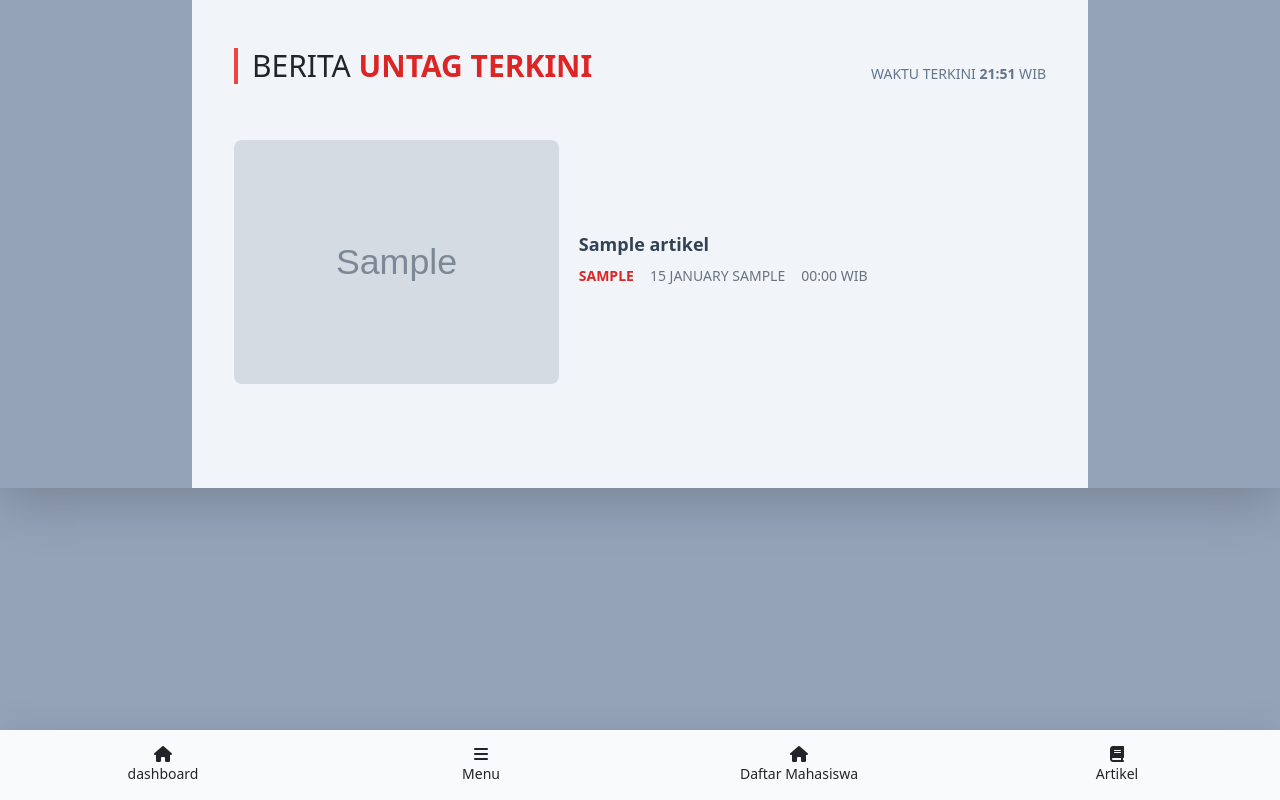
After one commit to Dlabsign/sistem-informasi-untag-admin-page, a PHP site: page /artikel/artikelpage.php in a window 1280 px wide. The commit adds this page. Run offline with PHP 8.4, Linux system fonts and the light colour scheme; tables that the repository leaves empty or names only in its code hold one stand-in row (values such as "Sample post"); grey boxes marked "Sample" are stand-in pictures; some libraries are stand-ins or nearby versions.

Commit message:
#5_update_view_artikel

```diff
--- /dev/null
+++ b/artikel/artikelpage.php
@@ -0,0 +1,102 @@
+<?php
+require "../koneksi.php";
+
+$artikel = "SELECT * FROM tbl_artikel";
+$tampil_artikel = mysqli_query($conn, $artikel);
+
+?>
+
+
+<!DOCTYPE html>
+<html lang="en">
+
+<head>
+  <meta charset="UTF-8" />
+  <meta name="viewport" content="width=device-width, initial-scale=1.0" />
+  <title>Artikel Untag Surabaya</title>
+  <link href="https://cdn.jsdelivr.net/npm/bootstrap@5.3.3/dist/css/bootstrap.min.css" rel="stylesheet"
+    integrity="sha384-QWTKZyjpPEjISv5WaRU9OFeRpok6YctnYmDr5pNlyT2bRjXh0JMhjY6hW+ALEwIH" crossorigin="anonymous" />
+  <script src="https://cdn.jsdelivr.net/npm/bootstrap@5.3.3/dist/js/bootstrap.bundle.min.js"
+    integrity="sha384-YvpcrYf0tY3lHB60NNkmXc5s9fDVZLESaAA55NDzOxhy9GkcIdslK1eN7N6jIeHz"
+    crossorigin="anonymous"></script>
+  <link rel="stylesheet" href="style3.css" />
+  <link rel="stylesheet" href="https://cdnjs.cloudflare.com/ajax/libs/font-awesome/6.5.1/css/all.min.css" />
+  <script src="https://cdn.tailwindcss.com"></script>
+</head>
+
+<body class="bg-slate-400 ">
+  <nav
+    class="fixed w-[50%] shadow-lg flex flex-row justify-center items-center gap-2 bottom-0 w-full px-2 py-2 bg-gray-50">
+    <a class="w-full px-[20px] py-2 flex flex-col justify-center items-center h-[100%] rounded hover:bg-slate-400 gap-y-[2px]"
+      href="../dashboard.php">
+      <i class="fa-solid fa-house"></i>
+      <h6 class="text-sm font-medium">dashboard</h6>
+    </a>
+    <a class="w-full px-[20px] py-2 flex flex-col justify-center items-center h-[100%] rounded hover:bg-gray-400 gap-y-[2px]"
+      href="../menu.php">
+      <i class="fa-solid fa-bars"></i>
+      <h6 class="text-sm font-medium">Menu</h6>
+    </a>
+    <a class="w-full px-[20px] py-2 flex flex-col justify-center items-center h-[100%] rounded hover:bg-gray-400 gap-y-[2px]"
+      href="../daftarfakultas.php">
+      <i class="fa-solid fa-house"></i>
+      <h6 class="text-sm text-center font-medium">Daftar Mahasiswa</h6>
+    </a>
+    <a class="w-full px-[20px] py-2 flex flex-col justify-center items-center h-[100%] rounded hover:bg-gray-400 gap-y-[2px]"
+      href="./artikelpage.php">
+      <i class="fa-solid fa-book"></i>
+      <h6 class="text-sm font-medium">Artikel</h6>
+    </a>
+  </nav>
+
+  <div class="h-full px-[20px] lg:px-48 shadow-lg bg-slate-400 ">
+    <div class="h-[100vh] py-5 h-full px-[42px] bg-slate-100">
+      <!-- Header -->
+      <div class="w-full flex justify-between items-end border-l-4 border-red-500 pl-3.5">
+        <h2 class="text-3xl font-normal uppercase inline-block">
+          Berita
+          <span class="font-bold text-red-600">UNTAG</span>
+          <span class="font-bold text-red-600">Terkini</span>
+        </h2>
+        <span class="text-sm text-slate-500 font-medium uppercase">
+          waktu terkini <span class="font-bold"> 21:51</span> wib</span>
+      </div>
+
+      <!-- Konten Menu -->
+      <div class="py-5  h-full w-full">
+        <?php
+        if (mysqli_num_rows($tampil_artikel) > 0) {
+          while ($row = mysqli_fetch_assoc($tampil_artikel)) {
+            ?>
+            <a href="detail_artikel.php?id=<?php echo $row['id'] ?>"
+              class="rounded-lg w-full hover:shadow-xl hover:bg-slate-200 hover:px-3 py-2 flex items-center justify-start gap-x-5">
+              <img src="file/<?php echo $row['gambar'] ?>" class="w-[40%] h-[50%] rounded-lg" style="object-fit: cover" />
+              <div class="flex flex-col">
+                <h2 class="font-bold text-lg text-slate-700">
+                  <?php echo $row['judul_berita'] ?>
+                </h2>
+                <h2 class="py-2 text-sm font-bold flex items-end gap-x-4 uppercase text-red-600">
+                  <?php echo $row['penulis'] ?> <!-- Tambahkan penulis artikel -->
+                  <span class="font-normal text-sm text-gray-500">
+                    <?php echo date("j F", strtotime($row['tanggal_publish'])) ?>
+                    <?php echo $row['penulis'] ?>
+                  </span> <!-- Tambahkan tanggal -->
+                  <span class="font-normal text-sm text-gray-500">
+                    <?php echo date("H:i", strtotime($row['waktu_publish'])) ?> WIB
+                  </span> <!-- Tambahkan waktu -->
+                </h2>
+              </div>
+            </a>
+            <?php
+          }
+        } else {
+          echo $tampilerror = "Tidak Ada artikel Sama Sekali";
+        }
+        ?>
+
+      </div>
+    </div>
+  </div>
+</body>
+
+</html>
--- a/daftarfakultas.php
+++ b/daftarfakultas.php
@@ -39,7 +39,7 @@ require ('koneksi.php')
       <h6 class="text-sm text-center font-medium">Daftar Mahasiswa</h6>
     </a>
     <a class="w-full px-[20px] py-2 flex flex-col justify-center items-center h-[100%] rounded hover:bg-gray-400 gap-y-[2px]"
-      href="artikelpage.php">
+    href="./artikel/artikelpage.php">
       <i class="fa-solid fa-book"></i>
       <h6 class="text-sm font-medium">Artikel</h6>
     </a>
--- a/dashboard.php
+++ b/dashboard.php
@@ -48,7 +48,7 @@ $conn->close();
             <h6 class="text-sm text-center font-medium">Daftar Mahasiswa</h6>
         </a>
         <a class="w-full px-[20px] py-2 flex flex-col justify-center items-center h-[100%] rounded hover:bg-gray-400 gap-y-[2px]"
-            href="artikelpage.php">
+        href="./artikel/artikelpage.php">
             <i class="fa-solid fa-book"></i>
             <h6 class="text-sm font-medium">Artikel</h6>
         </a>
--- a/menu.php
+++ b/menu.php
@@ -34,7 +34,7 @@
       <h6 class="text-sm text-center font-medium">Daftar Mahasiswa</h6>
     </a>
     <a class="w-full px-[20px] py-2 flex flex-col justify-center items-center h-[100%] rounded hover:bg-gray-400 gap-y-[2px]"
-      href="artikelpage.php">
+      href="./artikel/artikelpage.php">
       <i class="fa-solid fa-book"></i>
       <h6 class="text-sm font-medium">Artikel</h6>
     </a>
@@ -53,7 +53,7 @@
         <i class="fa-regular font-bold fa-user text-xl"></i>
       </a>
       <a class="hover:shadow-lg shadow-sm text-lg font-bold text-slate-700 hover:text-gray-50 w-full px-[20px] py-[20px] flex justify-between items-center h-[100%] rounded  gap-[12px] bg-slate-100 hover:bg-blue-500 active:bg-slate-500 "
-        href="tambah.php">
+        href="./artikel/add_artikel.php">
         Submit Artikel
         <i class="fa-solid font-bold fa-book-open text-xl"></i>
       </a>
```
Also changed, not shown: artikel/add_artikel.php (+4 -6 lines), artikel/artikelpage.html (deleted, +0 -60 lines), artikel/detail_artikel.html (added), artikel/file/Cas Kuat.jpg (added), artikel/gambar/Cas Kuat.jpg (added).
